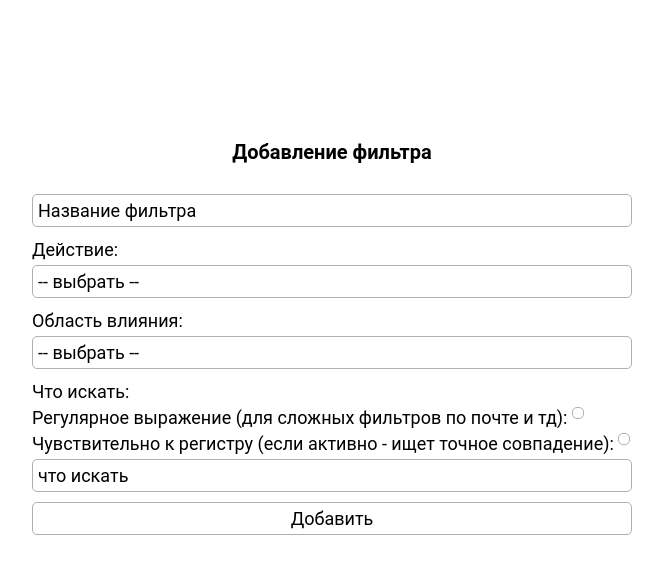
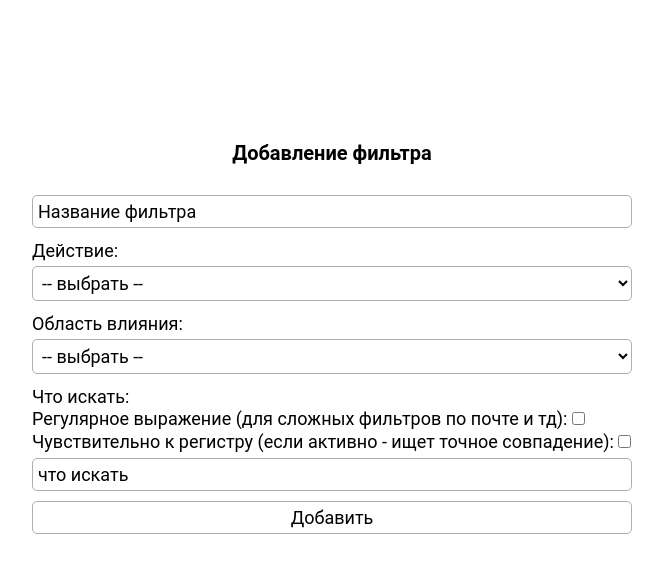
Before and after one commit to IgorDuino/telegram_republisher, a Flask app: template web/templates/add_filter.html in a window 1280 px wide. Shown: the part 60-634 px from the top of the page, without its empty margins (308-971 px from the left). Run offline with Flask 3, Linux system fonts and the light colour scheme; the template is opened without the code that fills it: most values are stand-ins (such as "Sample title", 1, 10 or a date in 2020); parts of the project's set-up code (start-up, migrations or seed data) failed here and were passed over; some libraries are stand-ins or nearby versions.

Commit message:
minor css fix

```diff
--- a/web/static/css/base.css
+++ b/web/static/css/base.css
@@ -175,7 +175,6 @@ form select {
   border-radius: 5px;
   border: 1px solid #afafaf;
   background-color: white;
-  -webkit-appearance: none;
   opacity: 1;
   -webkit-text-fill-color: black;
 }
```
